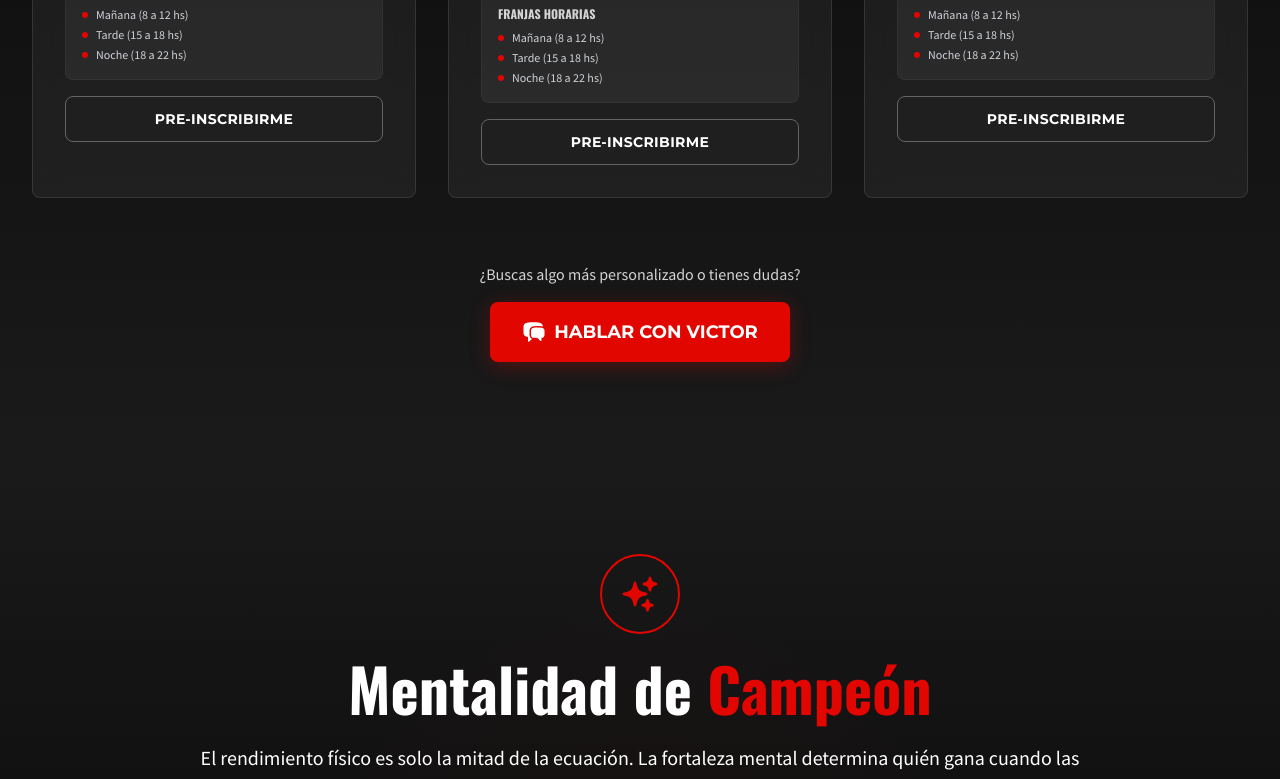
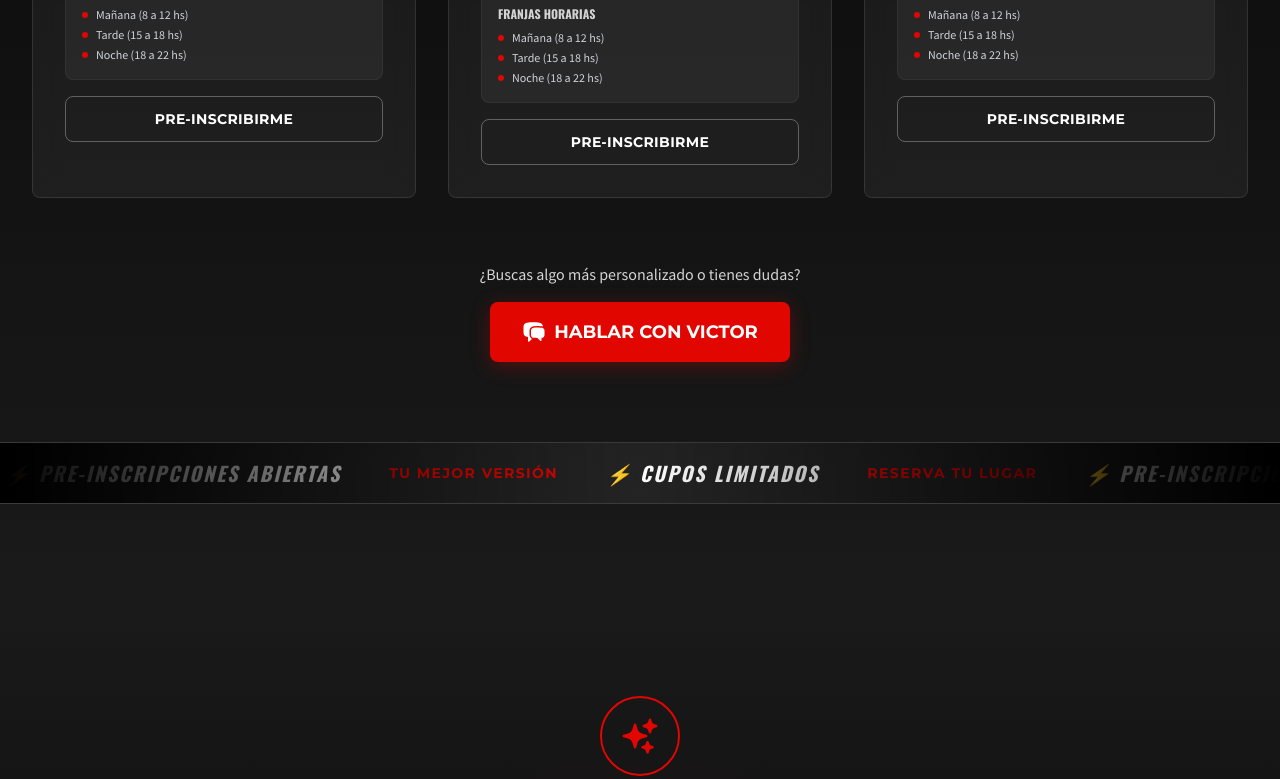
Before and after one commit to DigitalMatchGlobal/vc-web, a Next.js app: page / in a window 1280 px wide. Shown: the part 6639-7418 px from the top of the page. Built offline with nearby package versions, Linux system fonts and the light colour scheme.

Commit message:
texto dinamico

```diff
--- a/src/app/landing-page/components/PlansSection.tsx
+++ b/src/app/landing-page/components/PlansSection.tsx
@@ -68,7 +68,20 @@ const PlansSection = () => {
   };
 
   return (
-    <section id="planes" className="relative py-24 bg-gradient-to-b from-black to-card">
+    <section id="planes" className="relative py-24 bg-gradient-to-b from-black to-card overflow-hidden">
+      {/* Estilos para la animación del texto (Ticker) */}
+      <style jsx>{`
+        @keyframes marquee {
+          0% { transform: translateX(0); }
+          100% { transform: translateX(-50%); }
+        }
+        .animate-marquee {
+          display: flex;
+          width: max-content;
+          animation: marquee 30s linear infinite;
+        }
+      `}</style>
+
       <div className="max-w-7xl mx-auto px-4 sm:px-6 lg:px-8">
         <div className="text-center mb-16 space-y-4">
           <h2 className="font-headline font-black text-4xl sm:text-5xl lg:text-6xl text-white">
@@ -208,6 +221,31 @@ const PlansSection = () => {
             <span>Hablar con Victor</span>
           </button>
         </div>
+
+        {/* --- NUEVA BARRA DINÁMICA (TICKER) --- */}
+        <div className="mt-20 -mx-4 sm:-mx-6 lg:-mx-8 border-y border-white/10 bg-white/5 py-4 overflow-hidden relative">
+          <div className="absolute inset-0 bg-gradient-to-r from-black via-transparent to-black z-10 pointer-events-none"></div>
+          <div className="animate-marquee whitespace-nowrap flex items-center">
+            {/* Contenido duplicado varias veces para crear el bucle infinito */}
+            {[...Array(4)].map((_, i) => (
+              <div key={i} className="flex items-center">
+                <span className="mx-6 font-headline font-black text-xl text-white uppercase tracking-widest italic">
+                  ⚡️ CUPOS LIMITADOS
+                </span>
+                <span className="mx-6 font-cta font-bold text-sm text-primary uppercase tracking-widest">
+                  RESERVA TU LUGAR
+                </span>
+                <span className="mx-6 font-headline font-black text-xl text-white uppercase tracking-widest italic">
+                  ⚡️ PRE-INSCRIPCIONES ABIERTAS
+                </span>
+                <span className="mx-6 font-cta font-bold text-sm text-primary uppercase tracking-widest">
+                  TU MEJOR VERSIÓN
+                </span>
+              </div>
+            ))}
+          </div>
+        </div>
+
       </div>
     </section>
   );
```
